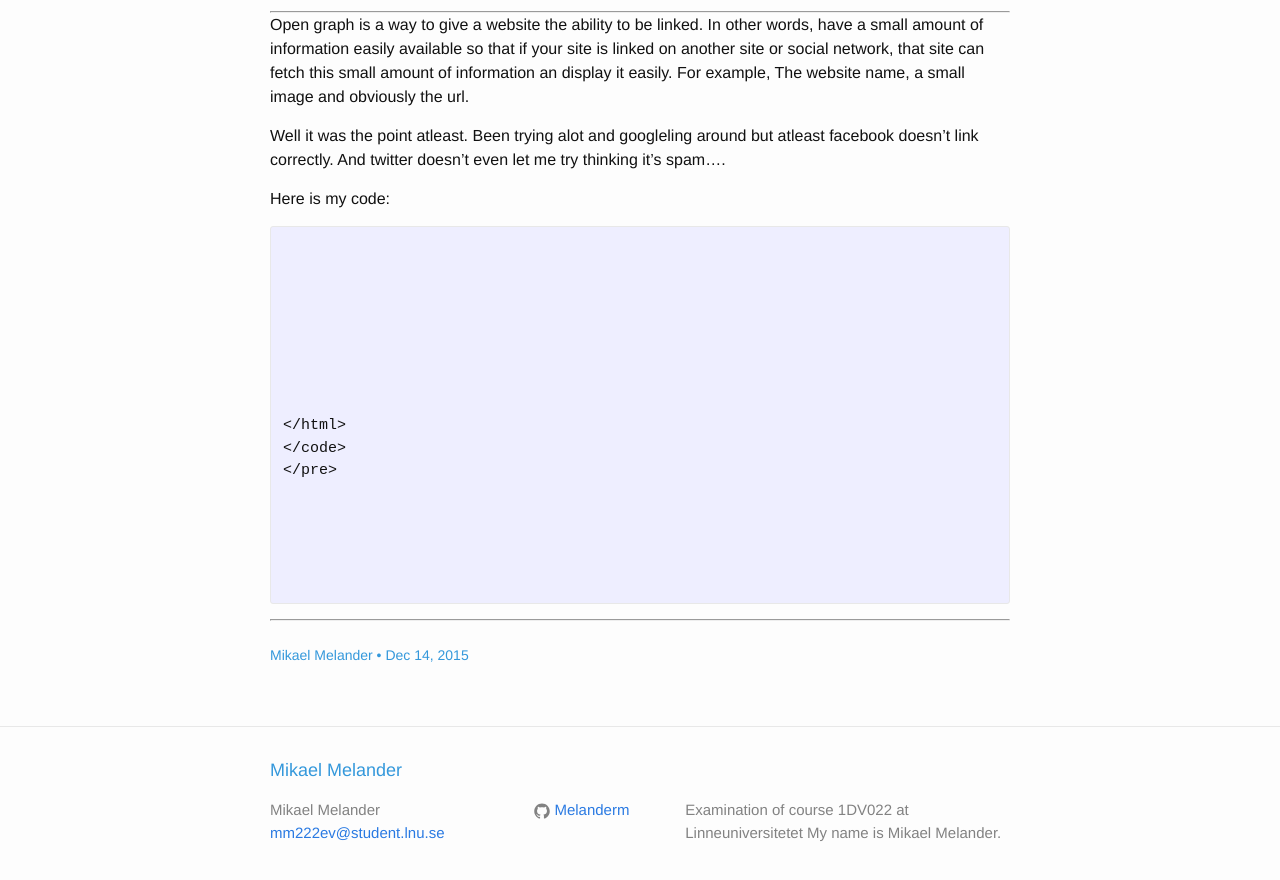
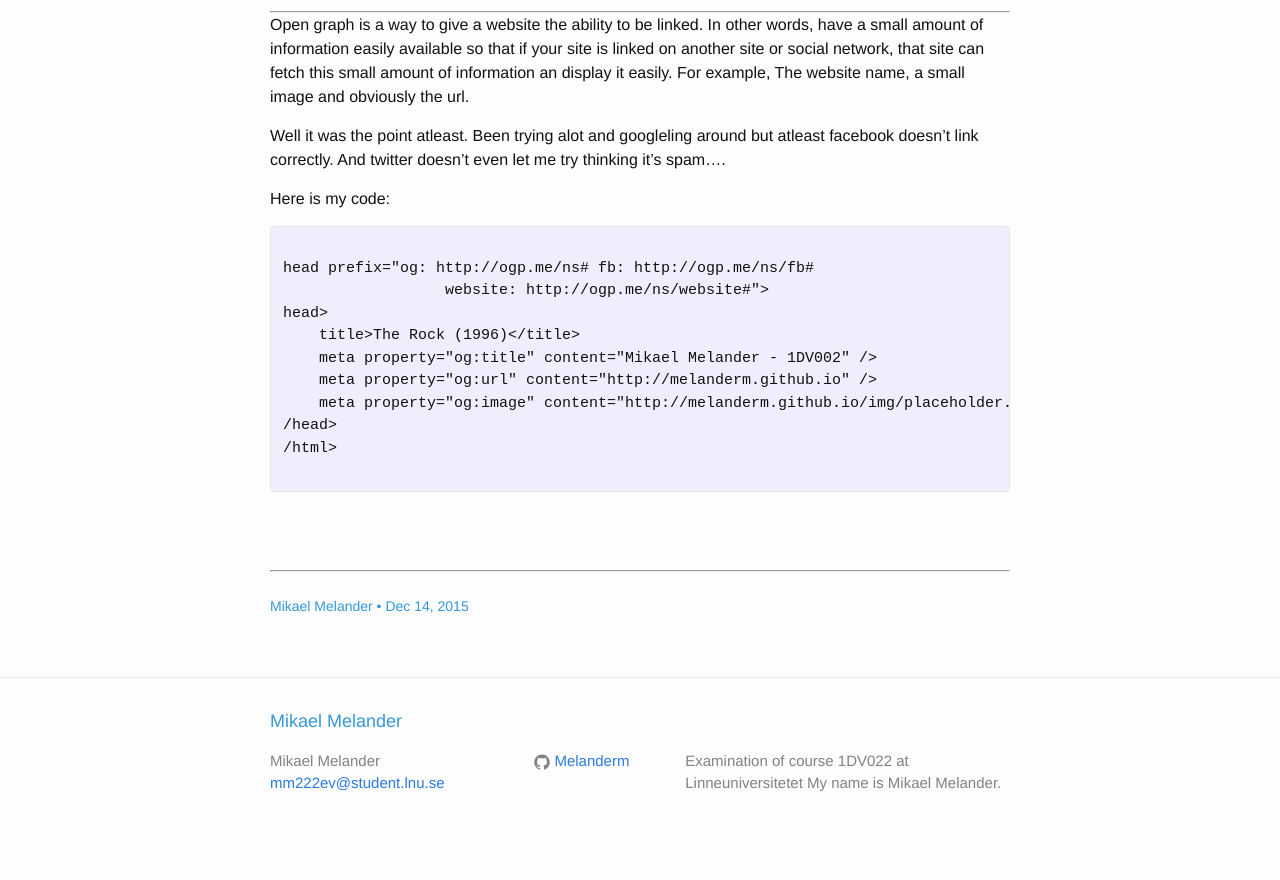
Before and after one commit to Melanderm/melanderm.github.io, a Jekyll site: the page built from _posts/2015-12-14-css .markdown, in a window 1280 px wide and 900 px high, scrolled down 2932 px. Shown: the top 880 px of the window. Built offline with Jekyll 4.4.1, drawn with Linux system fonts in a browser that asks for light colours; after the commit the page ends 3787 px from its top, so only the background shows below that.

Commit message:
Trying a ugly hack

```diff
--- a/_posts/2015-12-14-css .markdown
+++ b/_posts/2015-12-14-css .markdown
@@ -129,15 +129,15 @@ Well it was the point atleast. Been trying alot and googleling around but atleas
 Here is my code:
 <pre>
 <code>
-<head prefix="og: http://ogp.me/ns# fb: http://ogp.me/ns/fb#
+head prefix="og: http://ogp.me/ns# fb: http://ogp.me/ns/fb#
                   website: http://ogp.me/ns/website#">
-<head>
-    <title>The Rock (1996)</title>
-    <meta property="og:title" content="Mikael Melander - 1DV002" />
-    <meta property="og:url" content="http://melanderm.github.io" />
-    <meta property="og:image" content="http://melanderm.github.io/img/placeholder.png" />
-</head>
-</html>
+head>
+    title>The Rock (1996)</title>
+    meta property="og:title" content="Mikael Melander - 1DV002" />
+    meta property="og:url" content="http://melanderm.github.io" />
+    meta property="og:image" content="http://melanderm.github.io/img/placeholder.png" />
+/head>
+/html>
 </code>
 </pre>
 
```
